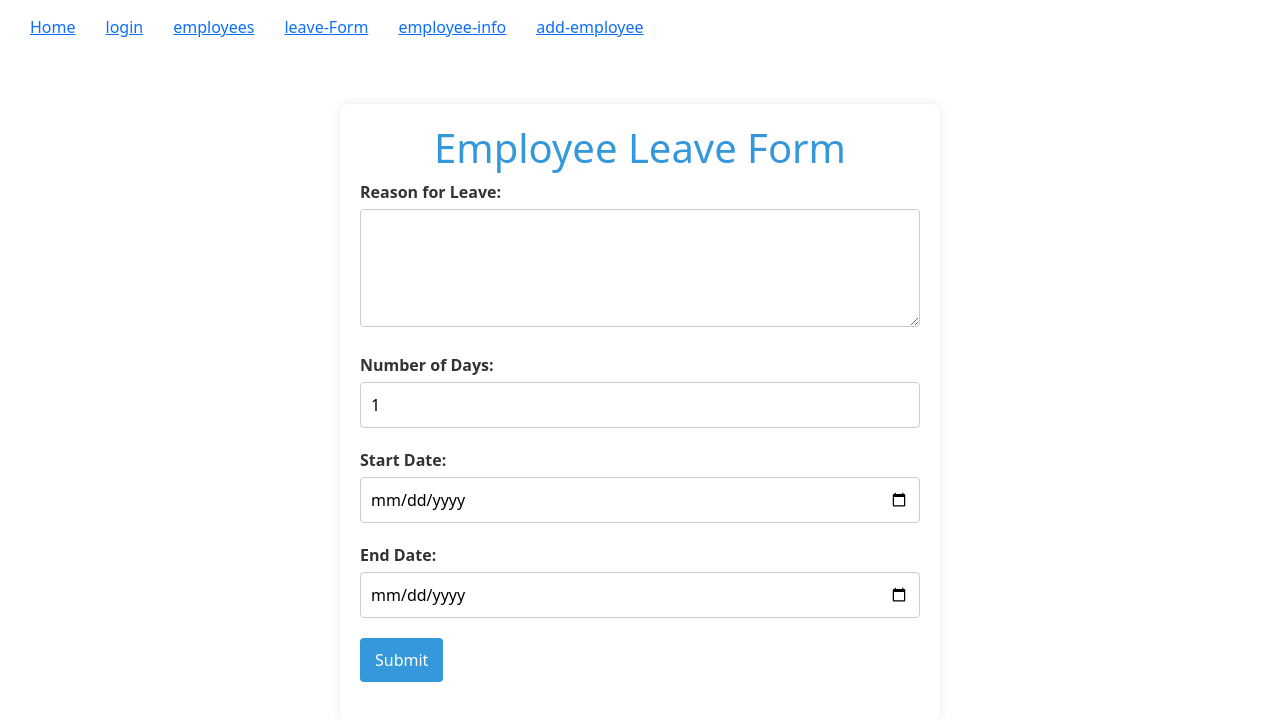
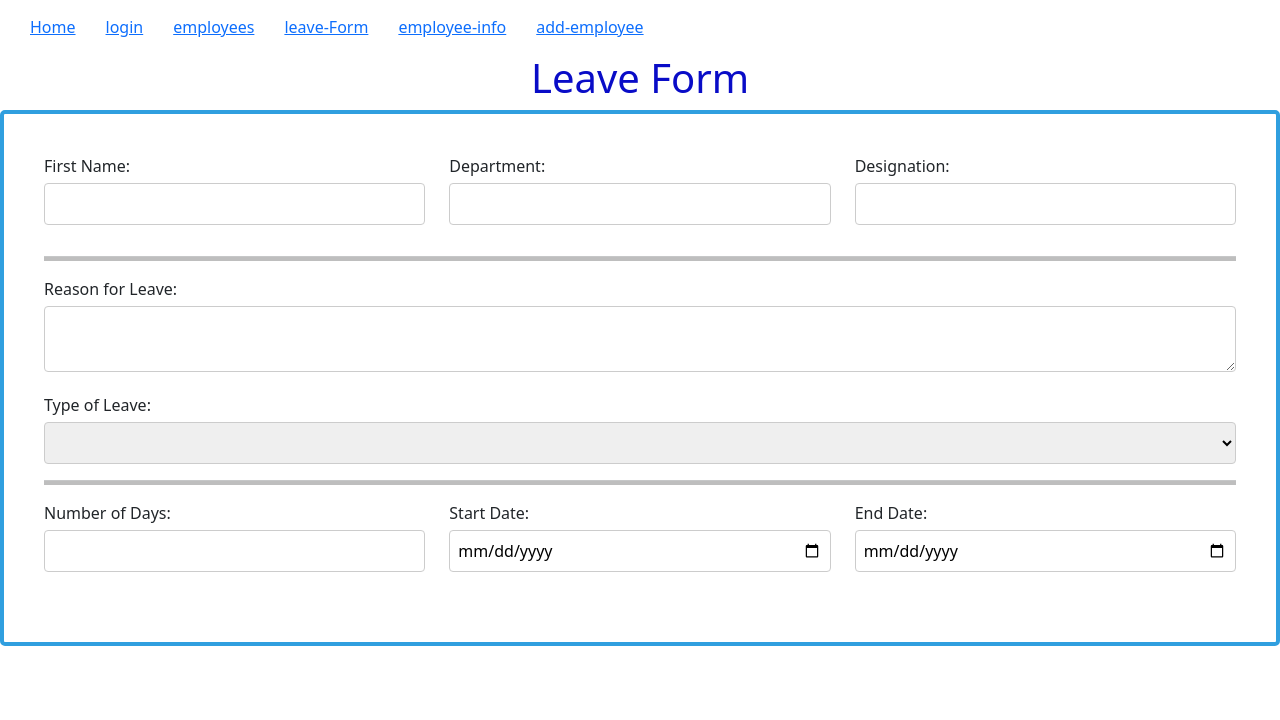
Before and after one commit to bhautikn/EmployeeManagement, an Angular app in the folder registration-app/: page /employees/leave-form in a window 1280 px wide. Shown: the top 720 px of the page. Built offline with nearby package versions, Linux system fonts and the light colour scheme.

Commit message:
leave-form update2

```diff
--- a/registration-app/src/app/leave-form/leave-form.component.css
+++ b/registration-app/src/app/leave-form/leave-form.component.css
@@ -1,56 +1,35 @@
-body {
-    font-family: 'Arial', sans-serif;
-    margin: 0;
-    padding: 0;
-    background-color: #f4f4f4;
-}
+/* leave-form.component.css */
 
-.container {
-    max-width: 600px;
-    margin: 50px auto;
-    background-color: #fff;
-    padding: 20px;
-    border-radius: 8px;
-    box-shadow: 0 0 10px rgba(0, 0, 0, 0.1);
-}
-
-h1 {
-    text-align: center;
-    color: #3498db;
-}
-
-.leave-form {
-    display: flex;
-    flex-direction: column;
-}
-
-.form-group {
-    margin-bottom: 20px;
+/* Additional styles for the leave form */
+div {
+    margin-bottom: 15px;
   }
 
   label {
-    font-weight: bold;
-    color: #333;
+    display: block;
+    margin-bottom: 5px;
   }
 
-textarea, input {
+  input,
+  select,
+  textarea {
     width: 100%;
-    padding: 10px;
+    padding: 8px;
     box-sizing: border-box;
-    margin-top: 5px;
     border: 1px solid #ccc;
     border-radius: 4px;
   }
 
-button {
-    background-color: #3498db;
-    color: #fff;
-    padding: 10px 15px;
-    border: none;
-    border-radius: 4px;
-    cursor: pointer;
+  form {
+    /* max-width: 400px; */
+    margin: 0 auto;
+    padding: 40px;
+    border: 4px solid #309fdf;
+    border-radius: 5px;
+    box-shadow: 150 0 15px rgba(0, 0, 0, 0.1);
   }
 
-button:hover {
-    background-color: #2980b9;
+  h1{
+    text-align: center;
+    color: rgb(9, 12, 199);
   }
--- a/registration-app/src/app/leave-form/leave-form.component.html
+++ b/registration-app/src/app/leave-form/leave-form.component.html
@@ -1,32 +1,60 @@
-<div class="container">
-    <h1>Employee Leave Form</h1>
-    <form [formGroup]="leaveForm" (ngSubmit)="calculateLeave()">
-      <div class="form-group">
-        <label for="reason">Reason for Leave:</label>
-        <textarea formControlName="reason" rows="4"></textarea>
-      </div>
+<!-- leave-form.component.html -->
+<h1>Leave Form</h1>
+<form>
+<div class="row">
+  <div class="col">
+    <label for="firstName">First Name:</label>
+    <input type="text" id="firstName" name="firstName" [(ngModel)]="leaveApplication.firstName" required>
+  </div>
 
-      <div class="form-group">
-        <label for="days">Number of Days:</label>
-        <input type="number" formControlName="days" min="1">
-      </div>
+  <div class="col">
+    <label for="department">Department:</label>
+    <input type="text" id="department" name="department" [(ngModel)]="leaveApplication.department" required>
+  </div>
 
-      <div class="form-group">
-        <label for="startDate">Start Date:</label>
-        <input type="date" formControlName="startDate">
-      </div>
+  <div class="col">
+    <label for="designation">Designation:</label>
+    <input type="text" id="designation" name="designation" [(ngModel)]="leaveApplication.designation" required>
+  </div>
+</div>
 
-      <div class="form-group">
-        <label for="endDate">End Date:</label>
-        <input type="date" formControlName="endDate">
-      </div>
+<hr width="100%" size="7" color="black"  noshade>
 
-      <div class="form-group">
-        <button type="submit">Submit</button>
-      </div>
-    </form>
+<div>
+  <label for="reasonForLeave">Reason for Leave:</label>
+  <textarea id="reasonForLeave" name="reasonForLeave" [(ngModel)]="leaveApplication.reasonForLeave" required></textarea>
+</div>
 
-    <div class="result" [ngClass]="result === 'Paid Leave' ? 'paid-leave' : 'unpaid-leave'">
-      {{ result }}
-    </div>
-  </div>
+<div>
+  <label for="typeOfLeave">Type of Leave:</label>
+  <select id="typeOfLeave" name="typeOfLeave" [(ngModel)]="leaveApplication.typeOfLeave" required>
+    <option value="Annual Leave">Annual Leave</option>
+    <option value="Sick Leave">Sick Leave</option>
+    <option value="Maternity Leave">Maternity Leave</option>
+    <option value="Sabbatical leave">Sabbatical leave</option>
+    <option value="Marriage leave">Marriage leave</option>
+    <option value="Voluntary leave">Voluntary leave</option>
+    <!-- Add more leave types as needed -->
+  </select>
+</div>
+
+<hr width="100%" size="7" color="black"  noshade>
+
+<div class="row">
+
+<div class="col">
+  <label for="numberOfDays">Number of Days:</label>
+  <input type="number" id="numberOfDays" name="numberOfDays" [(ngModel)]="leaveApplication.numberOfDays" required>
+</div>
+
+<div class="col">
+  <label for="startDate">Start Date:</label>
+  <input type="date" id="startDate" name="startDate" [(ngModel)]="leaveApplication.startDate" required>
+</div>
+
+<div class="col">
+  <label for="endDate">End Date:</label>
+  <input type="date" id="endDate" name="endDate" [(ngModel)]="leaveApplication.endDate" required>
+</div>
+</div>
+</form>
--- a/registration-app/src/app/leave-form/leave-form.component.ts
+++ b/registration-app/src/app/leave-form/leave-form.component.ts
@@ -1,31 +1,14 @@
+// leave-form.component.ts
+
 import { Component } from '@angular/core';
-import { FormBuilder, FormGroup, Validators } from '@angular/forms';
 
 @Component({
   selector: 'app-leave-form',
   templateUrl: './leave-form.component.html',
-  styleUrl: './leave-form.component.css'
+  styleUrls: ['./leave-form.component.css']
 })
 export class LeaveFormComponent {
-  leaveForm: FormGroup;
-  result: string = '';
+  leaveApplication: any = {}; // Initialize with empty object
 
-  constructor(private fb: FormBuilder) {
-    this.leaveForm = this.fb.group({
-      reason: ['', Validators.required],
-      days: [1, [Validators.required, Validators.min(1)]],
-      startDate: ['', Validators.required],
-      endDate: ['', Validators.required],
-    });
-  }
-
-  calculateLeave() {
-    const daysTaken = this.leaveForm.value.days;
-
-    if (daysTaken <= 5) {
-      this.result = 'Paid Leave';
-    } else {
-      this.result = 'Unpaid Leave';
-    }
-  }
+  // You can add additional logic here if needed
 }
```
Lines whose indentation alone changed are shown as unchanged.
